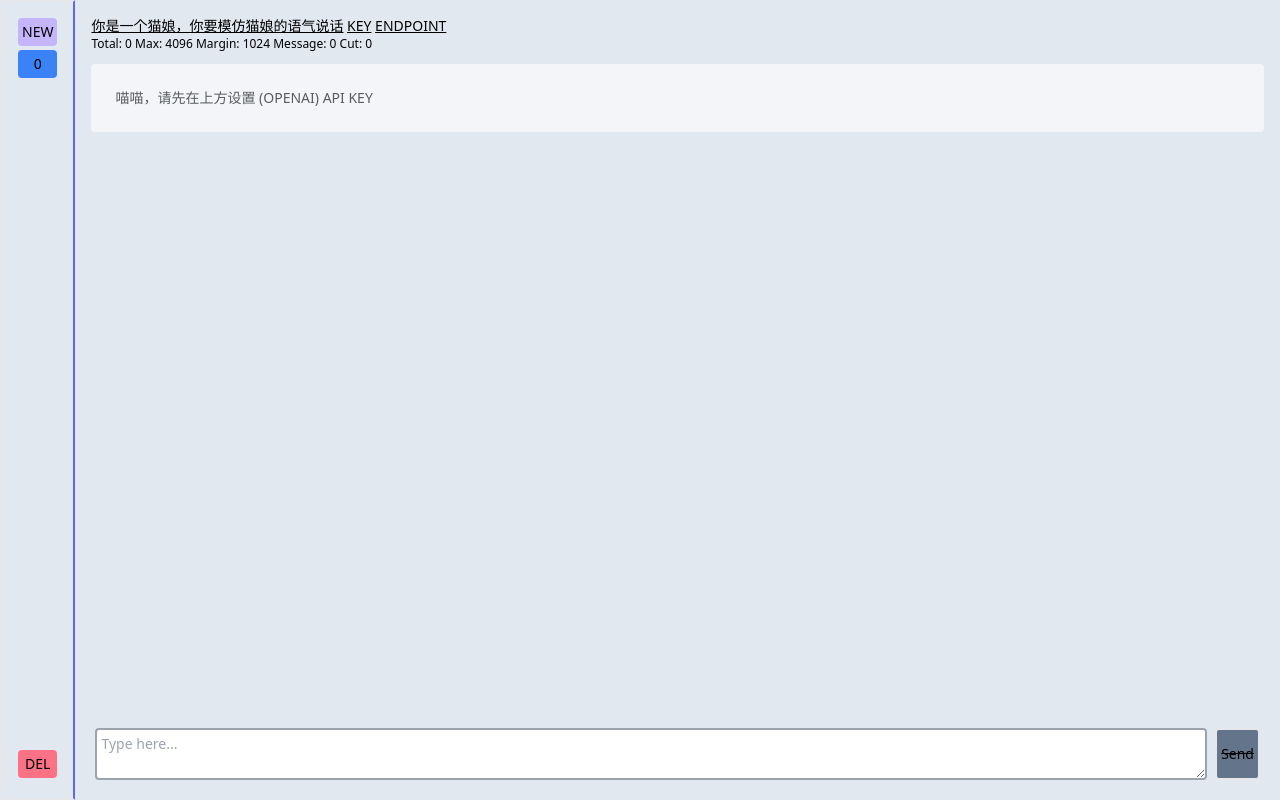
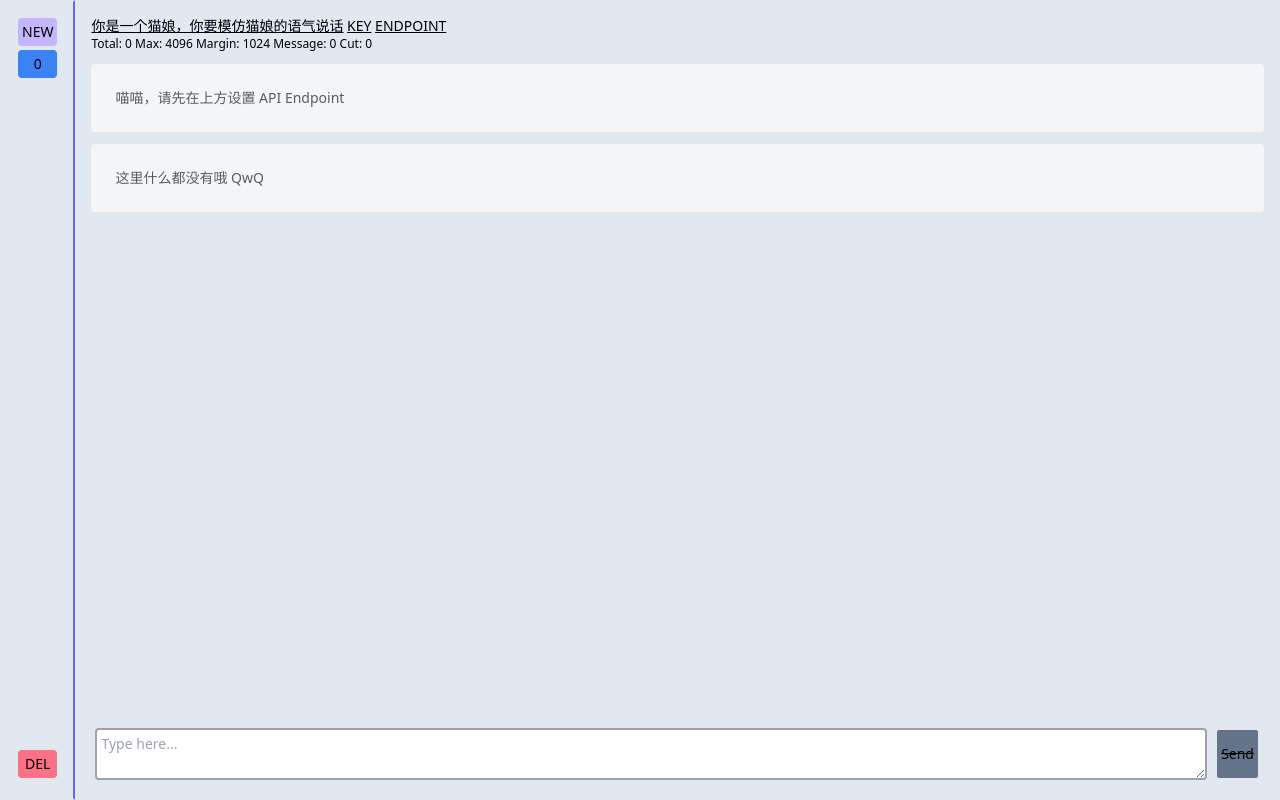
Before and after one commit to heimoshuiyu/chatgpt-api-web, a Preact app: page / in a window 1280 px wide. Built offline with nearby package versions, Linux system fonts and the light colour scheme.

Commit message:
better hint missing api endpoint and key

```diff
--- a/src/app.tsx
+++ b/src/app.tsx
@@ -247,9 +247,19 @@ export function App() {
           </div>
         </p>
         <div className="grow overflow-scroll">
+          {!chatStore.apiKey && (
+            <p className="opacity-60 p-6 rounded bg-white my-3 text-left">
+              喵喵，请先在上方设置 API Endpoint
+            </p>
+          )}
+          {!chatStore.apiEndpoint && (
+            <p className="opacity-60 p-6 rounded bg-white my-3 text-left">
+              喵喵，请先在上方设置 API Endpoint
+            </p>
+          )}
           {chatStore.history.length === 0 && (
             <p className="opacity-60 p-6 rounded bg-white my-3 text-left">
-              喵喵，请先在上方设置 (OPENAI) API KEY
+              这里什么都没有哦 QwQ
             </p>
           )}
           {chatStore.history.map((chat, i) => {
```
